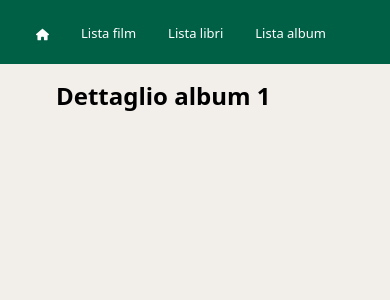
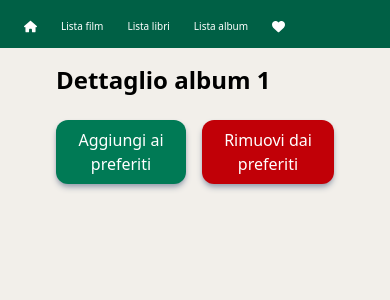
Before and after one commit to DoriaFabio/progetto-finale-spec-frontend-front, a React (Vite) app: page /albums/1 in a window 390 px wide. Shown: the top 300 px of the page. Built offline with nearby package versions, Linux system fonts and the light colour scheme; no server answers.

Commit message:
do page favourite without data

```diff
--- a/src/App.jsx
+++ b/src/App.jsx
@@ -6,6 +6,7 @@ import ListBooks from "./pages/ListBooks";
 import ListAlbum from "./pages/ListAlbum";
 import { GlobalProvider } from "./context/globalContext"
 import DetailPage from "./pages/DetailPage";
+import Favourite from "./pages/Favourite";
 
 export default function App() {
   return (
@@ -20,6 +21,7 @@ export default function App() {
             <Route path="/cinemas/:id" Component={DetailPage} />
             <Route path="/books/:id" Component={DetailPage} />
             <Route path="/albums/:id" Component={DetailPage} />
+            <Route path="/favourite" Component={Favourite} />
           </Route>
         </Routes>
       </BrowserRouter>
--- a/src/components/Header.jsx
+++ b/src/components/Header.jsx
@@ -1,20 +1,24 @@
 import { NavLink } from "react-router-dom"
 import { FaHouse } from "react-icons/fa6";
+import { FaHeart } from "react-icons/fa6";
 
 export default function Header() {
     return (
-        <header className='bg-emerald-800 text-white p-5'>
-            <NavLink to="/" className="mx-1 sm:mx-3 my-2 hover:bg-emerald-900 p-3 rounded-xl text-[13px] sm:text-[16px]">
+        <header className='bg-emerald-800 text-white sm:p-5 p-3'>
+            <NavLink to="/" className="sm:mx-3 hover:bg-emerald-900 p-3 rounded-xl text-[13px] sm:text-[16px]">
                 <FaHouse className="inline-block" />
             </NavLink>
-            <NavLink to="/cinemas" className="mx-1 sm:mx-3 my-2 hover:bg-emerald-900 p-3 rounded-xl text-[13px] sm:text-[16px]">
+            <NavLink to="/cinemas" className="sm:mx-3 hover:bg-emerald-900 p-3 rounded-xl text-[10px] sm:text-[16px]">
                 Lista film
             </NavLink>
-            <NavLink to="/books" className="mx-1 sm:mx-3 my-2 hover:bg-emerald-900 p-3 rounded-xl text-[13px] sm:text-[16px]">
+            <NavLink to="/books" className="sm:mx-3 hover:bg-emerald-900 p-3 rounded-xl text-[10px] sm:text-[16px]">
                 Lista libri
             </NavLink>
-            <NavLink to="/albums" className="mx-1 sm:mx-3 my-2 hover:bg-emerald-900 p-3 rounded-xl text-[13px] sm:text-[16px]">
+            <NavLink to="/albums" className="sm:mx-3 hover:bg-emerald-900 p-3 rounded-xl text-[10px] sm:text-[16px]">
                 Lista album
+            </NavLink>
+            <NavLink to="/favourite" className="sm:mx-3 hover:bg-emerald-900 p-3 rounded-xl text-[13px] sm:text-[16px]">
+                <FaHeart className="inline-block" />
             </NavLink>
         </header>
     )
--- a/src/pages/DetailPage.jsx
+++ b/src/pages/DetailPage.jsx
@@ -29,6 +29,61 @@ export default function DetailPage() {
             fetchData();
         }
     }, [path, id]);
+
+    const uniqueId = `${path}-${id}`;
+    const storageKey = `favourites-${path}`;
+
+    const [favourites, setFavourites] = useState(() => {
+        const saved = localStorage.getItem(storageKey);
+        return saved ? JSON.parse(saved) : [];
+    });
+
+    //! Salvataggio preferiti
+    const onSaveClick = () => {
+        if (!data) return;
+        if (!favourites.includes(uniqueId)) {
+            const updated = [...favourites, uniqueId];
+            setFavourites(updated);
+            console.log(updated);
+            localStorage.setItem(storageKey, JSON.stringify(updated));
+            alert("Aggiunto ai preferiti!");
+        } else {
+            alert("Elemento già nei preferiti!");
+        }
+    };
+
+    //!Rimozione preferiti
+    const onDeleteClick = () => {
+        if (!data) return;
+        if (favourites.includes(uniqueId)) {
+            const updated = favourites.filter(favId => favId !== uniqueId);
+            setFavourites(updated);
+            console.log(updated);
+            localStorage.setItem(storageKey, JSON.stringify(updated));
+            alert("Elemento eliminato dai preferiti");
+        } else {
+            alert("Elemento non presente tra i preferiti");
+        }
+    }
+
+    return (
+        <div className="p-4">
+            <h1 className="text-2xl font-bold mb-2">Dettaglio {contentType} {id}</h1>
+            {renderDetails(path, data)}
+            <div className="flex justify-center gap-4">
+                <button onClick={onSaveClick}
+                    className="p-2 shadow-md shadow-gray-400 bg-emerald-700 text-white rounded-xl mt-4 hover:bg-emerald-800 cursor-pointer">
+                    Aggiungi ai preferiti
+                </button>
+                <button onClick={onDeleteClick}
+                    className="p-2 shadow-md shadow-gray-400 bg-red-700 text-white rounded-xl mt-4 hover:bg-red-800 cursor-pointer">
+                    Rimuovi dai preferiti
+                </button>
+            </div>
+
+        </div>
+    );
+}
 
 const renderDetails = (path, data) => {
     if (!data) return null;
@@ -74,11 +129,3 @@ export default function DetailPage() {
             return <p>Dati non disponibili</p>;
     }
 };
-
-    return (
-        <div className="p-4">
-            <h1 className="text-2xl font-bold mb-2">Dettaglio {contentType} {id}</h1>
-            {renderDetails(path, data)}
-        </div>
-    );
-}
--- /dev/null
+++ b/src/pages/Favourite.jsx
@@ -0,0 +1,65 @@
+import { useState, useEffect } from "react";
+import { fetchById } from "../hooks/useTasks";
+
+export default function FavouritesPage() {
+    const [favouritesCinemas, setFavouritesCinemas] = useState([]);
+    const [favouritesAlbums, setFavouritesAlbums] = useState([]);
+    const [favouritesBooks, setFavouritesBooks] = useState([]);
+
+    useEffect(() => {
+        const loadFav = async () => {
+            const loadType = async (type, state) => {
+                const saved = localStorage.getItem(`favourites-${type}`);
+                const ids = saved ? JSON.parse(saved) : [];
+                const results = await Promise.all(ids.map(id => fetchById(type, id)));
+                state(results);
+            }
+            await loadType("cinemas", setFavouritesCinemas);
+            await loadType("albums", setFavouritesAlbums);
+            await loadType("books", setFavouritesBooks);
+        };
+        loadFav();
+    }, []);
+
+    return (
+        <div className="p-4">
+            <h1 className='text-center font-bold text-[30px] my-5'>Preferiti</h1>
+            <h2 className="text-center font-bold text-2xl my-5">Film preferiti</h2>
+            {favouritesCinemas.length > 0 ? (
+                <ul className="space-y-2">
+                    {favouritesCinemas.map((movie) => (
+                        <li key={movie.id} className="p-2 border rounded shadow">
+                            Film preferito: {movie.title}
+                        </li>
+                    ))}
+                </ul>
+            ) : (
+                <p>Non hai ancora aggiunto film preferiti.</p>
+            )}
+            <h2 className="text-center font-bold text-2xl my-5">Libri preferiti</h2>
+            {favouritesBooks.length > 0 ? (
+                <ul className="space-y-2">
+                    {favouritesBooks.map((book) => (
+                        <li key={book.id} className="p-2 border rounded shadow">
+                            Libro preferito: {book.title}
+                        </li>
+                    ))}
+                </ul>
+            ) : (
+                <p>Non hai ancora aggiunto libri preferiti.</p>
+            )}
+            <h2 className="text-center font-bold text-2xl my-5">Album preferiti</h2>
+            {favouritesAlbums.length > 0 ? (
+                <ul className="space-y-2">
+                    {favouritesAlbums.map((album) => (
+                        <li key={album.id} className="p-2 border rounded shadow">
+                            Album preferito: {album.title}
+                        </li>
+                    ))}
+                </ul>
+            ) : (
+                <p>Non hai ancora aggiunto album preferiti.</p>
+            )}
+        </div>
+    );
+}
```
Also changed, not shown: 1 other file (tests, documents, lock files or other folders). Lines whose indentation alone changed are shown as unchanged.
